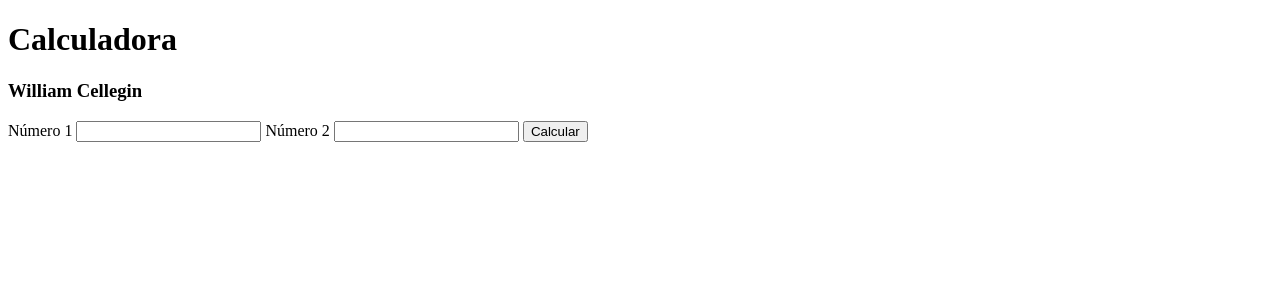
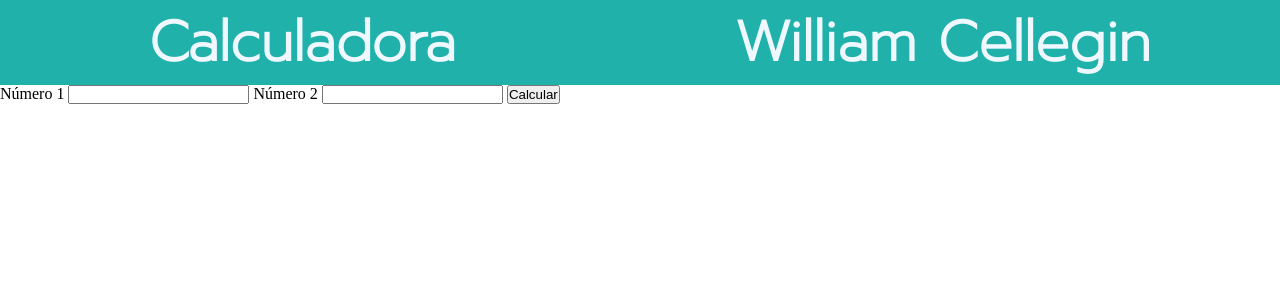
Before and after one commit to WillOzBR/calculadora-poo-php, a PHP site: page / in a window 1280 px wide. Shown: the top 300 px of the page. Run offline with PHP 8.4, Linux system fonts and the light colour scheme.

Commit message:
work-in-progress
Adicionando arquivo CSS

```diff
--- /dev/null
+++ b/Calculadora/css/style.css
@@ -0,0 +1,21 @@
+
+@import url('https://fonts.googleapis.com/css2?family=Prompt:wght@200&display=swap');
+
+
+*{
+    margin: 0;
+    padding: 0;
+
+}
+
+.cabecalho{
+    display: flex;
+    justify-content: space-around;
+    background-color: lightseagreen;
+    width: 100%;
+    font-family: 'Prompt', sans-serif;
+    font-size: 28px;
+    padding-left: 10px;
+    padding-right: 10px;
+    color: aliceblue;
+}
--- a/Calculadora/index.php
+++ b/Calculadora/index.php
@@ -4,12 +4,13 @@
     <meta charset="UTF-8">
     <meta http-equiv="X-UA-Compatible" content="IE=edge">
     <meta name="viewport" content="width=device-width, initial-scale=1.0">
+    <link rel="stylesheet" href="./css/style.css">
     <title>Calculadora</title>
 </head>
 <body>
     <div class="cabecalho">
         <h1>Calculadora</h1>
-        <h3>William Cellegin</h3>
+        <h1>William Cellegin</h1>
     </div>
     <div class="formulario">
         <form action="./php/calculadora.php" method="get">
--- a/Calculadora/php/calculadora.php
+++ b/Calculadora/php/calculadora.php
@@ -4,12 +4,13 @@
     <meta charset="UTF-8">
     <meta http-equiv="X-UA-Compatible" content="IE=edge">
     <meta name="viewport" content="width=device-width, initial-scale=1.0">
+    <link rel="stylesheet" href="./css/style.css">
     <title>Calculadora2</title>
 </head>
 <body>
     <div class="cabecalho">
         <h1>Calculadora</h1>
-        <h3>William Cellegin</h3>
+        <h1>William Cellegin</h1>
     </div>
     <div class="resultado">
         <?php
```
